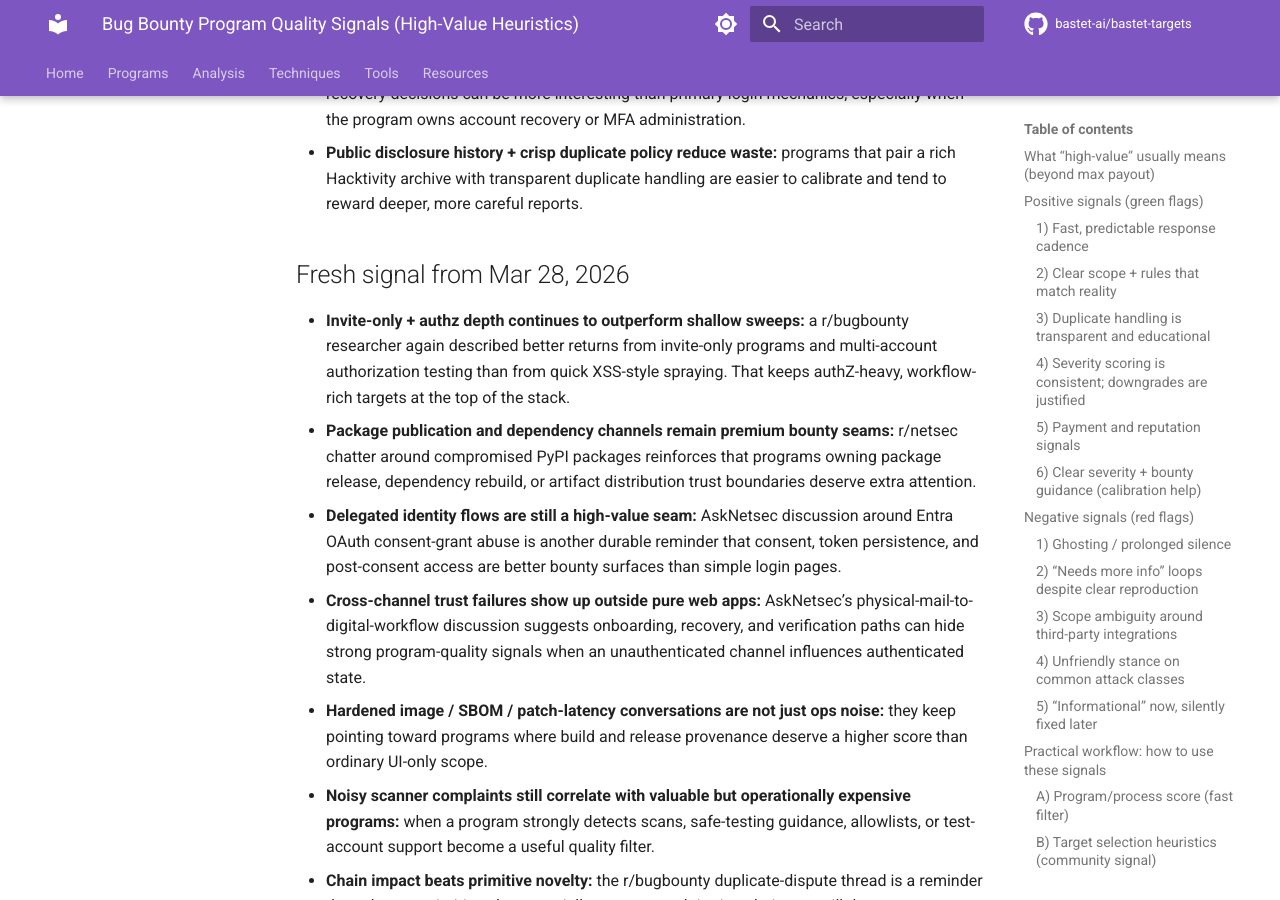
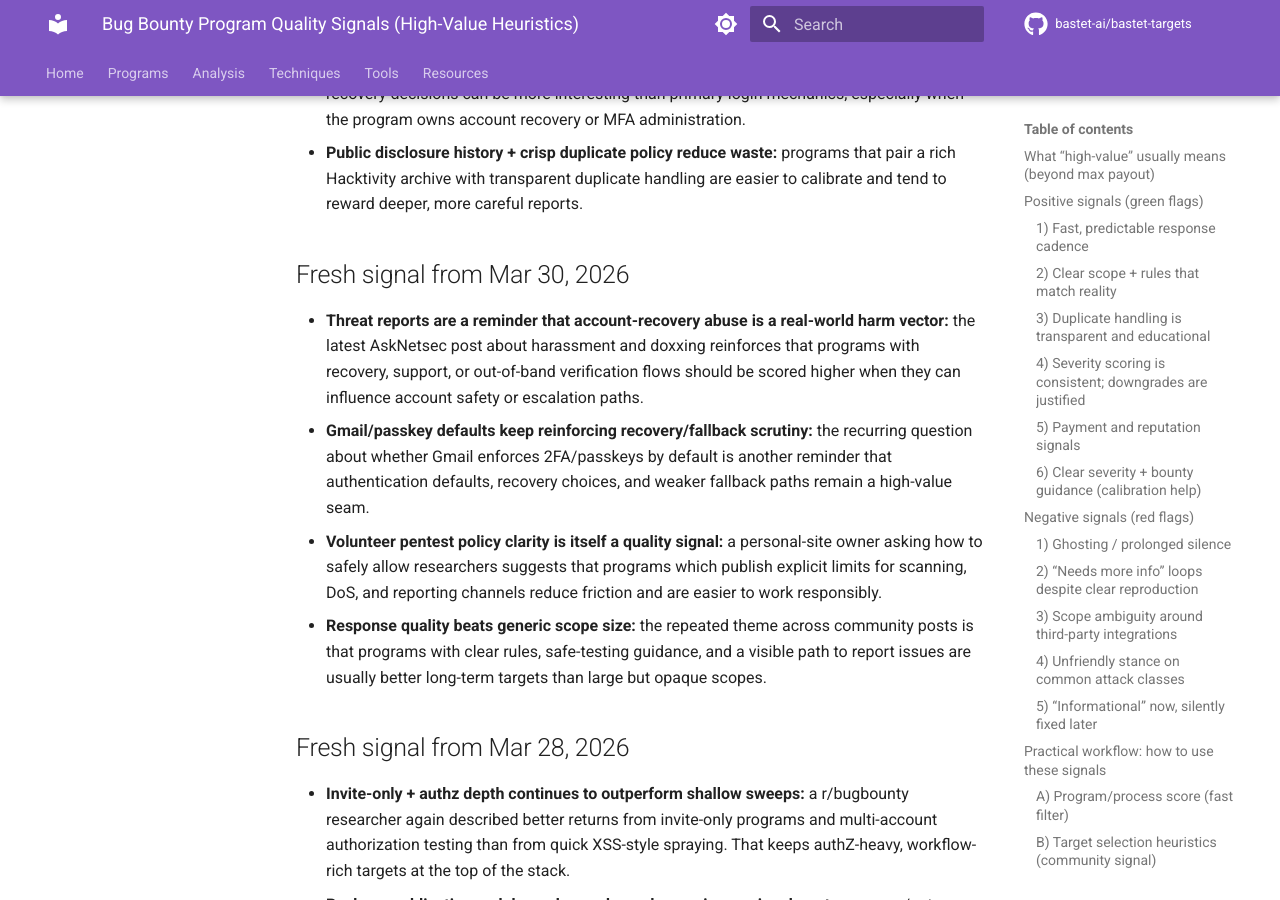
Before and after one commit to bastet-ai/bastet-targets, an MkDocs documentation site: the page built from docs/program-quality-signals.md, in a window 1280 px wide and 900 px high, scrolled down 8874 px. Built offline with MkDocs 1.6.1 and Material for MkDocs 9.7.7, drawn with Linux system fonts in a browser that asks for light colours; comment, search, counter and statistics services are not loaded.

Commit message:
Update program quality signals with Mar 30 intel

```diff
--- a/docs/program-quality-signals.md
+++ b/docs/program-quality-signals.md
@@ -188,6 +188,13 @@
 - **Identity and account-protection flows keep surfacing as EV hotspots:** AskNetsec’s Gmail/passkey discussion reinforces that enrollment defaults, fallback channels, and recovery decisions can be more interesting than primary login mechanics, especially when the program owns account recovery or MFA administration.
 - **Public disclosure history + crisp duplicate policy reduce waste:** programs that pair a rich Hacktivity archive with transparent duplicate handling are easier to calibrate and tend to reward deeper, more careful reports.
 
+## Fresh signal from Mar 30, 2026
+
+- **Threat reports are a reminder that account-recovery abuse is a real-world harm vector:** the latest AskNetsec post about harassment and doxxing reinforces that programs with recovery, support, or out-of-band verification flows should be scored higher when they can influence account safety or escalation paths.
+- **Gmail/passkey defaults keep reinforcing recovery/fallback scrutiny:** the recurring question about whether Gmail enforces 2FA/passkeys by default is another reminder that authentication defaults, recovery choices, and weaker fallback paths remain a high-value seam.
+- **Volunteer pentest policy clarity is itself a quality signal:** a personal-site owner asking how to safely allow researchers suggests that programs which publish explicit limits for scanning, DoS, and reporting channels reduce friction and are easier to work responsibly.
+- **Response quality beats generic scope size:** the repeated theme across community posts is that programs with clear rules, safe-testing guidance, and a visible path to report issues are usually better long-term targets than large but opaque scopes.
+
 ## Fresh signal from Mar 28, 2026
 
 - **Invite-only + authz depth continues to outperform shallow sweeps:** a r/bugbounty researcher again described better returns from invite-only programs and multi-account authorization testing than from quick XSS-style spraying. That keeps authZ-heavy, workflow-rich targets at the top of the stack.
```
